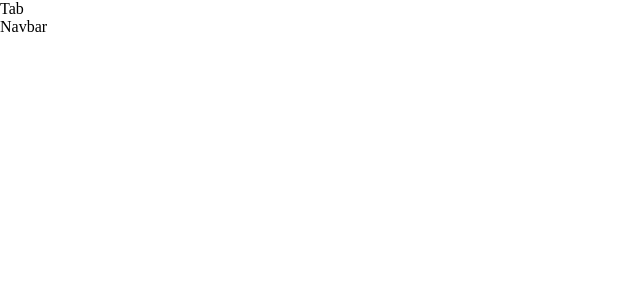
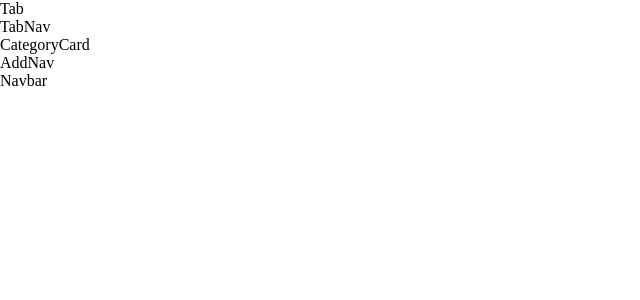
Before and after one commit to siddav83/happy-holiday-frontend, a React (Create React App) app: page /Tab in a window 1280 px wide. Shown: the top 300 px of the page, without its empty margins (0-640 px from the left). Built offline with nearby package versions, Linux system fonts and the light colour scheme.

Commit message:
added components with class compoment

```diff
--- a/src/App.js
+++ b/src/App.js
@@ -1,7 +1,7 @@
 import React from "react";
 import { Routes, Route } from "react-router-dom";
 import { Home, User, Tab } from "./Pages";
-import { Navbar } from "./Components";
+import { Navbar, TabNav, CategoryCard, AddNav } from "./Components";
 function App() {
     return (
         <div className="App">
@@ -22,6 +22,9 @@ function App() {
                     element={
                         <>
                             <Tab />
+                            <TabNav />
+                            <CategoryCard />
+                            <AddNav />
                             <Navbar />
                         </>
                     }
--- a/src/Components/AddNav/AddNav.js
+++ b/src/Components/AddNav/AddNav.js
@@ -0,0 +1,5 @@
+import React from "react";
+
+export default function AddNav() {
+    return <div>AddNav</div>;
+}
--- a/src/Components/CategoryCard/CategoryCard.js
+++ b/src/Components/CategoryCard/CategoryCard.js
@@ -0,0 +1,5 @@
+import React from "react";
+
+export default function CategoryCard() {
+    return <div>CategoryCard</div>;
+}
--- a/src/Components/TabNav/TabNav.js
+++ b/src/Components/TabNav/TabNav.js
@@ -0,0 +1,5 @@
+import React from "react";
+
+export default function TabNav() {
+    return <div>TabNav</div>;
+}
```
